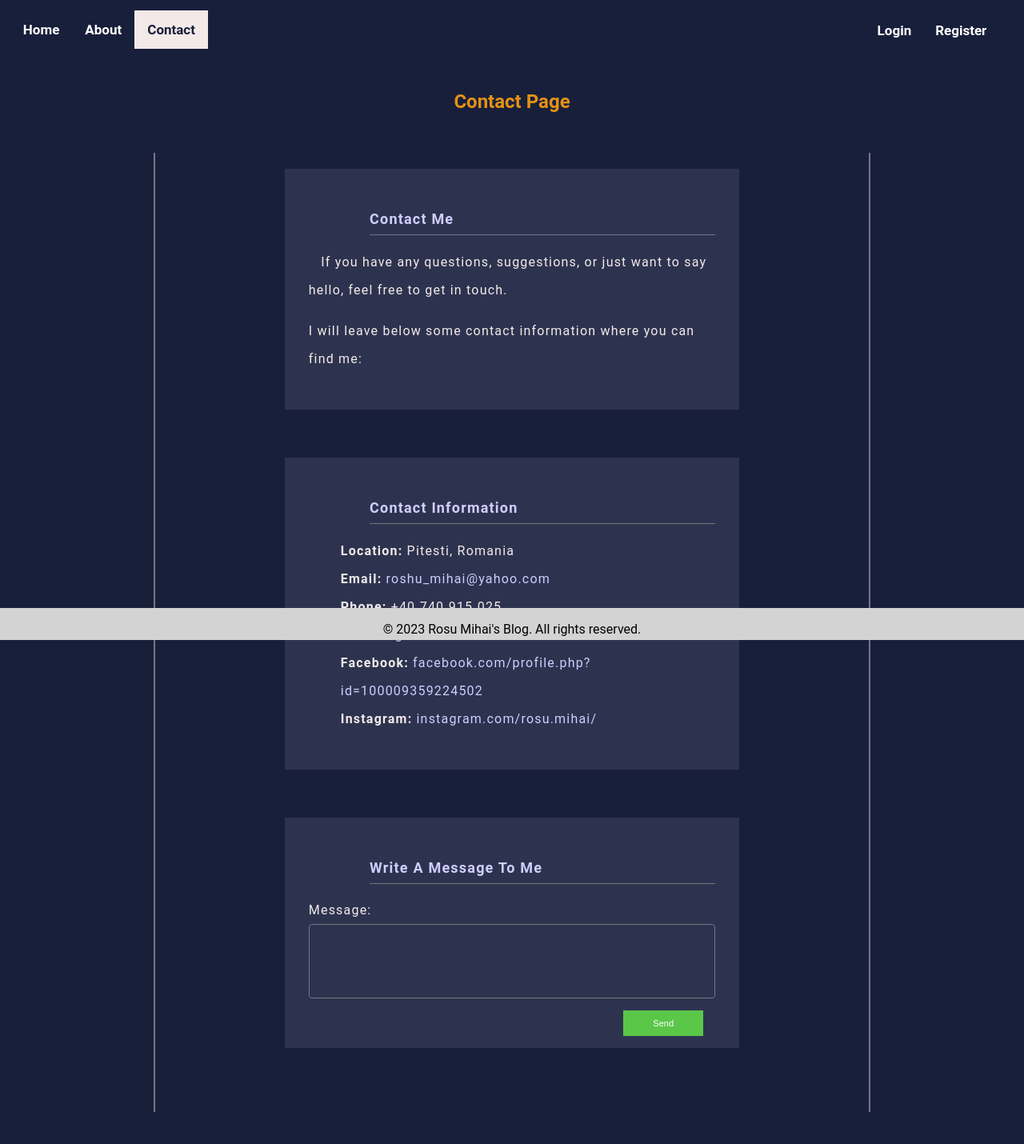
After one commit to roshumihai/blog, a Flask app: page /contact in a window 1280 px wide. The commit adds this page. Shown: the whole page at 80% size. Run offline with Flask 3, Linux system fonts and the light colour scheme; some libraries are stand-ins or nearby versions.

Commit message:
About, Contact and Messages created

```diff
--- a/main.py
+++ b/main.py
@@ -113,6 +113,20 @@ class Comment(db.Model):
     def __repr__(self):
         return f"<Comment id:{self.comment_id}, post_id: {self.post_id}, user: {self.user_id}, created_at: {self.created_at}"
 
+
+class Message(db.Model):
+    message_id = db.Column(db.Integer, primary_key=True)
+    sender_username = db.Column(db.String(20), nullable=False)
+    recipient_username = db.Column(db.String(20), nullable=False)
+    message_text = db.Column(db.Text, nullable=False)
+    timestamp = db.Column(db.DateTime(timezone=True), server_default=func.now())
+
+    def __init__(self, sender_username, recipient_username, message_text):
+        self.sender_username = sender_username
+        self.recipient_username = recipient_username
+        self.message_text = message_text
+
+
 # Classes for FlaskForm
 class AddAdmin(FlaskForm):
     admin_user = TextAreaField(render_kw={"placeholder": "Enter username"})
@@ -196,19 +210,20 @@ def dashboard():
 @login_required
 def admin():
     add_admin_form = AddAdmin()
+
     if add_admin_form.validate_on_submit():
         username = add_admin_form.admin_user.data
-        users = User.query.all()
+        user = User.query.filter_by(username=username).first()
 
-        if username in [user.username for user in users]:
-            user = User.query.filter_by(username=username).first()
-            if user:
-                new_admin = Admin(user=user)
-
-                db.session.add(new_admin)
-                db.session.commit()
-                flash(f"{user.username.title()} has been added as an Admin")
-                return jsonify({'username': user.username})
+        if user:
+            new_admin = Admin(user=user)
+            db.session.add(new_admin)
+            db.session.commit()
+            flash(f"{user.username.title()} has been added as an Admin")
+            return jsonify({'username': user.username})
+        else:
+            flash(f"User with username '{username}' not found.")
+            print(f"User with username '{username}' not found.")
 
     if current_user.admin or current_user.username.lower() == "roshu":
         return render_template('admin.html', add_admin_form=add_admin_form)
@@ -411,6 +426,46 @@ def delete_admin():
     return redirect(url_for('admin'))
 
 
+@app.route('/about')
+def about():
+    return render_template('about.html')
+
+@app.route('/contact', methods=['POST', 'GET'])
+def contact():
+    if request.method == 'POST':
+        message_text = request.form.get('message')
+        sender_username = current_user.username if current_user.is_authenticated else 'Anonymous'
+
+        # Check if the recipient user 'roshu' exists
+        recipient_user = User.query.filter_by(username='roshu').first()
+
+        if recipient_user:
+            # Create a new message and save it to the database
+            new_message = Message(sender_username=sender_username, recipient_username='roshu', message_text=message_text)
+            db.session.add(new_message)
+            db.session.commit()
+            flash("Your message has been sent to roshu.")
+        else:
+            flash("The owner couldn't receive messages at the moment.")
+    return render_template('contact.html')
+
+
+@app.route('/messages')
+@login_required
+def messages():
+    if current_user.username.lower() != 'roshu':
+        return "Unauthorized", 401
+
+    for message in Message.query.all():
+        utc_message_created_at = message.timestamp.replace(tzinfo=pytz.utc)
+        local_message_created_at = utc_message_created_at.astimezone(pytz.timezone('Europe/Bucharest'))
+        message.timestamp = local_message_created_at
+
+    # Retrieve messages sent to 'roshu'
+    messages_to_roshu = Message.query.filter_by(recipient_username='roshu').order_by(Message.timestamp.desc()).all()
+
+    return render_template('messages.html', messages=messages_to_roshu)
+
 with app.app_context():
     db.create_all()
 
--- /dev/null
+++ b/static/about.css
@@ -0,0 +1,90 @@
+.about-header-one {
+    color: #e39215;
+    font-size: 24px;
+    text-align: center;
+    margin: 50px auto;
+}
+
+.about-container {
+    width: 70%;
+    margin: 0 auto;
+    padding: 20px 40px;
+    border-left: 2px solid #77767c;
+    border-right: 2px solid #77767c;
+    letter-spacing: 1.2px;
+    line-height: 35px;
+}
+
+.about-section {
+    background-color: rgba(222, 222, 888, 0.1);
+    padding: 30px 30px;
+    width: 70%;
+    margin: 0 auto;
+    margin-bottom: 60px;
+}
+
+.about-header-two {
+    margin-left: 15%;
+    border-bottom: 1px solid #77767c;
+    padding-bottom: 2px;
+    color: #d0ceff;
+    font-size: 18px;
+}
+
+.about-header-two a {
+    text-decoration: none;
+    color: #d0ceff;
+
+}
+
+.about-ul {
+    list-style: none;
+}
+
+.about-ul li a{
+    text-decoration: none;
+    color: #d0ceff;
+    letter-spacing: 1.2px;
+}
+
+footer {
+    width: 100%;
+    height: 40px;
+    padding-top: 1px;
+    position: sticky;
+    bottom: 0;
+    background-color: lightgray;
+    color: black;
+    text-align: center;
+}
+
+/* Contact */
+
+.contact-form {
+    position: relative;
+    padding-bottom: 20px;
+}
+
+#message {
+    background-color: transparent;
+    border: 1px solid #77767c;
+    border-radius: 4px;
+    resize: none;
+    width: 100%;
+    color: white;
+    padding: 15px 15px 0 15px;
+    font-size: 16px;
+}
+
+.contact-form-button {
+    position: absolute;
+    bottom: -15px;
+    right: 15px;
+    padding: 10px 0;
+    width: 100px;
+    background-color: rgb(90, 199, 73);
+    font-size: 11px;
+    cursor: pointer;
+    color: white;
+    border: none;
+}
--- a/static/main.css
+++ b/static/main.css
@@ -6,9 +6,8 @@
 body {
     margin: 0;
     font-family: Roboto, Arial, sans-serif;
-    background-color: #191934;
+    background-color: #181f3b;
     color: #f3eae8;
-    margin-left: 1%;
 }
 
 /* Navigation styles */
@@ -16,7 +15,7 @@ body {
     position: sticky;
     top: 0;
     left: 0;
-    margin-top: 1%;
+    margin: 1% 0 0 1%;
     overflow: hidden;
     background-color: #181f3b;
     z-index: 1;
--- a/templates/base.html
+++ b/templates/base.html
@@ -8,6 +8,8 @@
         {% endblock %}
     </title>
     <link rel="stylesheet" href="{{ url_for('static', filename='main.css') }}">
+    <link rel="stylesheet" href="{{ url_for('static', filename='about.css') }}">
+    <link rel="stylesheet" href="{{ url_for('static', filename='message.css') }}">
     <script src="{{ url_for('static', filename='index.js') }}"></script>
     <script src="{{ url_for('static', filename='admin.js') }}"></script>
     <script src="https://cdn.jsdelivr.net/npm/sweetalert2@11"></script>
@@ -16,6 +18,35 @@
 </head>
 
 <body>
+    <div class="topnav">
+        {% if current_user.is_authenticated %}
+        <a {% if request.endpoint == 'home' %}class="active"{% endif %} href="{{ url_for('home') }}">Home</a>
+        <a {% if request.endpoint == 'about' %}class="active"{% endif %} href="{{ url_for('about') }}">About</a>
+        <a {% if request.endpoint == 'contact' %}class="active"{% endif %} href="{{ url_for('contact') }}">Contact</a>
+
+        {% if current_user.admin or current_user.username.lower() == "roshu" %}
+        <a {% if request.endpoint == 'admin' %}class="active"{% endif %} href="{{ url_for('admin') }}">Admin</a>
+        {% if current_user.username.lower() == "roshu" %}
+        <a {% if request.endpoint == 'messages' %}class="active"{% endif %} href="{{ url_for('messages') }}">Messages</a>
+        {% endif %}
+        {% endif %}
+
+        <div class="login-container">
+            <p>{{ current_user.username.title() }}</p>
+            <a href="{{ url_for('logout') }}">Logout</a>
+        </div>
+
+        {% else %}
+        <a {% if request.endpoint == 'dashboard' %}class="active"{% endif %} href="{{ url_for('dashboard') }}">Home</a>
+        <a {% if request.endpoint == 'about' %}class="active"{% endif %} href="{{ url_for('about') }}">About</a>
+        <a {% if request.endpoint == 'contact' %}class="active"{% endif %} href="{{ url_for('contact') }}">Contact</a>
+
+        <div class="login-container">
+            <a href="{{ url_for('login') }}">Login</a>
+            <a href="{{ url_for('register') }}">Register</a>
+        </div>
+        {% endif %}
+    </div>
     {% block content %}
 
     {% endblock %}
--- /dev/null
+++ b/templates/contact.html
@@ -0,0 +1,42 @@
+{% extends 'base.html' %}
+
+{% block title %}
+    Contact
+{% endblock %}
+
+{% block content%}
+
+<h1 class="about-header-one">Contact Page</h1>
+<div class="about-container">
+    <section class="about-section">
+        <h2 class="about-header-two">Contact Me</h2>
+        <p>&nbsp;&nbsp;&nbsp;If you have any questions, suggestions, or just want to say hello, feel free to get in touch.</p>
+        <p>I will leave below some contact information where you can find me:</p>
+    </section>
+    <section class="about-section">
+        <h2 class="about-header-two">Contact Information</h2>
+        <ul class="about-ul">
+            <li><strong>Location:</strong> Pitesti, Romania</li>
+            <li><strong>Email:</strong> <a href="mailto:roshu_mihai@yahoo.com">roshu_mihai@yahoo.com</a></li>
+            <li><strong>Phone:</strong> +40.740.915.025</li>
+            <li><strong>GitHub:</strong> <a href="https://github.com/roshumihai" target="_blank">github.com/roshumihai</a></li>
+            <li><strong>Facebook:</strong> <a href="https://www.facebook.com/profile.php?id=100009359224502" target="_blank">facebook.com/profile.php?id=100009359224502</a></li>
+            <li><strong>Instagram:</strong> <a href="https://www.instagram.com/rosu.mihai/" target="_blank">instagram.com/rosu.mihai/</a></li>
+        </ul>
+    </section>
+
+    <section class="about-section">
+        <h2 class="about-header-two">Write A Message To Me</h2>
+        <form action="" method="POST" class="contact-form">
+            <label for="message">Message:</label><br>
+            <textarea id="message" name="message" rows="4" cols="50"></textarea><br>
+            <button type="submit" class="contact-form-button">Send</button>
+        </form>
+    </section>
+</div>
+
+<footer>
+    <p>&copy; 2023 Rosu Mihai's Blog. All rights reserved.</p>
+</footer>
+
+{% endblock %}
```
Also changed, not shown: other parts of static/main.css (+14 -81 lines), static/message.css (added, +40 -0 lines), templates/about.html (added, +52 -0 lines), templates/admin.html (+1 -10 lines), templates/dashboard.html (+2 -11 lines), templates/home.html (+0 -16 lines), templates/login.html (+3 -10 lines), templates/messages.html (added, +24 -0 lines), templates/register.html (+2 -10 lines), static/uploads/a7f92770-7a29-4897-b103-1a132dc6a436_flask-docker.png (added), static/uploads/f2370d4b-d105-45e9-b2e2-33665eb7b71d_docker-illustration.png (added).
